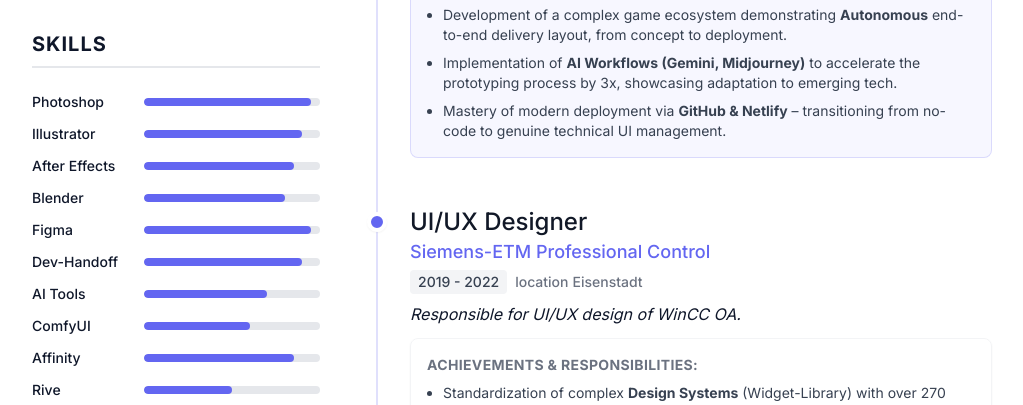
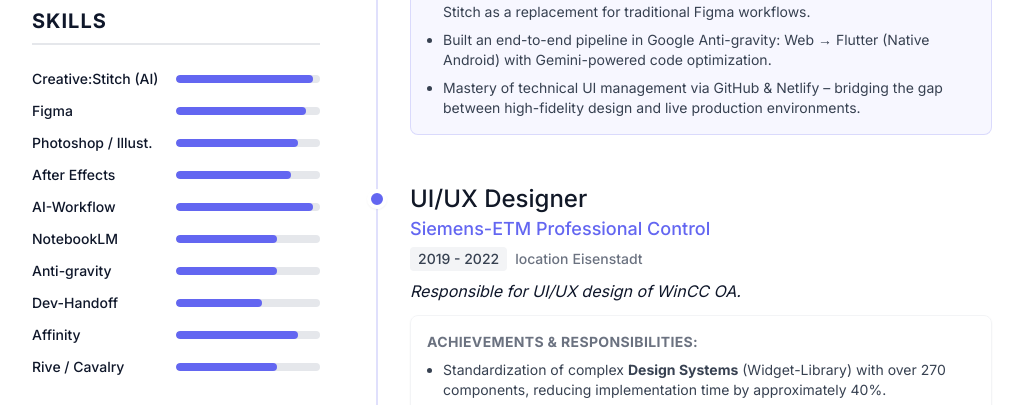
Before and after one commit to Lacius76/portfolio-site, a plain HTML site: page resume.html in a window 1280 px wide. Shown: the part 931-1336 px from the top of the page, without its empty margins (128-1151 px from the left). Drawn offline with nearby package versions, Linux system fonts and the light colour scheme.

Commit message:
feat: Update CVs, app release, and refine resume skills section with new entries and widths.

```diff
--- a/resume.html
+++ b/resume.html
@@ -349,73 +349,73 @@
                         Kenntnisse</h3>
                     <div class="space-y-3">
                         <div class="flex items-center justify-between group">
-                            <span class="text-sm dark:text-white font-medium w-24">Photoshop</span>
+                            <span class="text-sm dark:text-white font-medium w-32">Creative:Stitch (AI)</span>
                             <div class="flex-1 h-2 bg-gray-200 dark:bg-gray-700 rounded-full ml-4 overflow-hidden">
                                 <div class="h-full bg-primary rounded-full skill-bar transition-all duration-1000 ease-out"
                                     style="width: 0%" data-width="95%"></div>
                             </div>
                         </div>
                         <div class="flex items-center justify-between group">
-                            <span class="text-sm dark:text-white font-medium w-24">Illustrator</span>
+                            <span class="text-sm dark:text-white font-medium w-32">Figma</span>
                             <div class="flex-1 h-2 bg-gray-200 dark:bg-gray-700 rounded-full ml-4 overflow-hidden">
                                 <div class="h-full bg-primary rounded-full skill-bar transition-all duration-1000 ease-out"
                                     style="width: 0%" data-width="90%"></div>
                             </div>
                         </div>
                         <div class="flex items-center justify-between group">
-                            <span class="text-sm dark:text-white font-medium w-24">After Effects</span>
+                            <span class="text-sm dark:text-white font-medium w-32">Photoshop / Illust.</span>
                             <div class="flex-1 h-2 bg-gray-200 dark:bg-gray-700 rounded-full ml-4 overflow-hidden">
                                 <div class="h-full bg-primary rounded-full skill-bar transition-all duration-1000 ease-out"
                                     style="width: 0%" data-width="85%"></div>
                             </div>
                         </div>
                         <div class="flex items-center justify-between group">
-                            <span class="text-sm dark:text-white font-medium w-24">Blender</span>
+                            <span class="text-sm dark:text-white font-medium w-32">After Effects</span>
                             <div class="flex-1 h-2 bg-gray-200 dark:bg-gray-700 rounded-full ml-4 overflow-hidden">
                                 <div class="h-full bg-primary rounded-full skill-bar transition-all duration-1000 ease-out"
                                     style="width: 0%" data-width="80%"></div>
                             </div>
                         </div>
                         <div class="flex items-center justify-between group">
-                            <span class="text-sm dark:text-white font-medium w-24">Figma</span>
+                            <span class="text-sm dark:text-white font-medium w-32">AI-Workflow</span>
                             <div class="flex-1 h-2 bg-gray-200 dark:bg-gray-700 rounded-full ml-4 overflow-hidden">
                                 <div class="h-full bg-primary rounded-full skill-bar transition-all duration-1000 ease-out"
                                     style="width: 0%" data-width="95%"></div>
                             </div>
                         </div>
                         <div class="flex items-center justify-between group">
-                            <span class="text-sm dark:text-white font-medium w-24">Dev-Handoff</span>
+                            <span class="text-sm dark:text-white font-medium w-32">NotebookLM</span>
                             <div class="flex-1 h-2 bg-gray-200 dark:bg-gray-700 rounded-full ml-4 overflow-hidden">
                                 <div class="h-full bg-primary rounded-full italic skill-bar transition-all duration-1000 ease-out"
-                                    style="width: 0%" data-width="90%"></div>
+                                    style="width: 0%" data-width="70%"></div>
                                 <!-- 90% because you speak developer language -->
                             </div>
                         </div>
                         <div class="flex items-center justify-between group">
-                            <span class="text-sm dark:text-white font-medium w-24">AI Tools</span>
+                            <span class="text-sm dark:text-white font-medium w-32">Anti-gravity</span>
                             <div class="flex-1 h-2 bg-gray-200 dark:bg-gray-700 rounded-full ml-4 overflow-hidden">
                                 <div class="h-full bg-primary rounded-full skill-bar transition-all duration-1000 ease-out"
                                     style="width: 0%" data-width="70%"></div>
                             </div>
                         </div>
                         <div class="flex items-center justify-between group">
-                            <span class="text-sm dark:text-white font-medium w-24">ComfyUI</span>
+                            <span class="text-sm dark:text-white font-medium w-32">Dev-Handoff</span>
                             <div class="flex-1 h-2 bg-gray-200 dark:bg-gray-700 rounded-full ml-4 overflow-hidden">
                                 <div class="h-full bg-primary rounded-full skill-bar transition-all duration-1000 ease-out"
                                     style="width: 0%" data-width="60%"></div>
                             </div>
                         </div>
                         <div class="flex items-center justify-between group">
-                            <span class="text-sm dark:text-white font-medium w-24">Affinity</span>
+                            <span class="text-sm dark:text-white font-medium w-32">Affinity</span>
                             <div class="flex-1 h-2 bg-gray-200 dark:bg-gray-700 rounded-full ml-4 overflow-hidden">
                                 <div class="h-full bg-primary rounded-full skill-bar transition-all duration-1000 ease-out"
                                     style="width: 0%" data-width="85%"></div>
                             </div>
                         </div>
                         <div class="flex items-center justify-between group">
-                            <span class="text-sm dark:text-white font-medium w-24">Rive</span>
+                            <span class="text-sm dark:text-white font-medium w-32">Rive / Cavalry</span>
                             <div class="flex-1 h-2 bg-gray-200 dark:bg-gray-700 rounded-full ml-4 overflow-hidden">
-                                <div class="h-full bg-primary w-[50%] rounded-full"></div>
+                                <div class="h-full bg-primary w-[70%] rounded-full"></div>
                             </div>
                         </div>
                     </div>
@@ -1015,9 +1015,11 @@
                         data-i18n="footer.allRightsReserved">All rights reserved.</span></p>
 
                 <div class="flex gap-6">
-                    <a href="datenschutz.html" class="hover:text-primary transition-colors" data-i18n="footer.privacyPolicy">Privacy
+                    <a href="datenschutz.html" class="hover:text-primary transition-colors"
+                        data-i18n="footer.privacyPolicy">Privacy
                         Policy</a>
-                    <a href="impressum.html" class="hover:text-primary transition-colors" data-i18n="footer.impressum">Impressum</a>
+                    <a href="impressum.html" class="hover:text-primary transition-colors"
+                        data-i18n="footer.impressum">Impressum</a>
                 </div>
             </div>
 
```
Also changed, not shown: translations.json, 4 other files.
